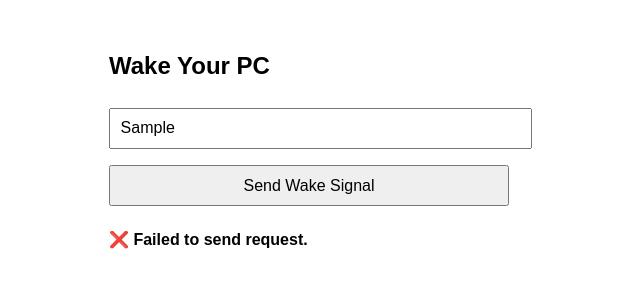
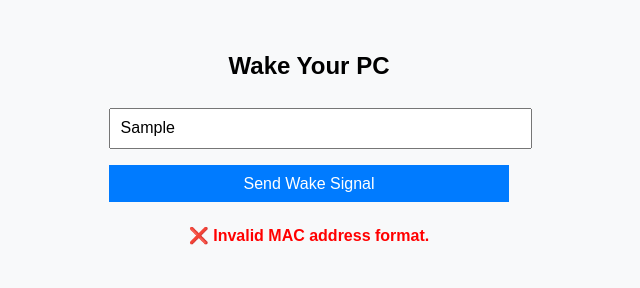
Before and after one commit to Joe-Ralph/wol-ws-bridge, a website: page relay-server/public/index.html in a window 1280 px wide. Both pictures are taken after typing "Sample" into the empty fields and a click on the button "Send Wake Signal". Shown: the whole page, without its empty margins (331-971 px from the left). Drawn offline with Linux system fonts and the light colour scheme; no server answers.

Commit message:
add validation for mac address in UI

```diff
--- a/relay-server/public/index.html
+++ b/relay-server/public/index.html
@@ -1,4 +1,3 @@
-<!-- public/index.html -->
 <!DOCTYPE html>
 <html lang="en">
 <head>
@@ -11,32 +10,73 @@
       padding: 2em;
       max-width: 400px;
       margin: auto;
+      background-color: #f8f9fa;
     }
+
+    h2 {
+      text-align: center;
+    }
+
     input, button {
       padding: 0.6em;
       width: 100%;
       margin: 0.5em 0;
       font-size: 1em;
     }
+
+    button {
+      background-color: #007bff;
+      color: white;
+      border: none;
+      cursor: pointer;
+    }
+
+    button:hover {
+      background-color: #0056b3;
+    }
+
     .status {
       margin-top: 1em;
       font-weight: bold;
+      text-align: center;
+    }
+
+    .error {
+      color: red;
+    }
+
+    .success {
+      color: green;
     }
   </style>
 </head>
 <body>
   <h2>Wake Your PC</h2>
-  <input type="text" id="mac" placeholder="Enter MAC Address" />
+  <input type="text" id="mac" placeholder="Enter MAC Address (e.g. 00:11:22:33:44:55)" />
   <button onclick="sendWake()">Send Wake Signal</button>
   <div class="status" id="status"></div>
 
   <script>
+    function isValidMac(mac) {
+      const macRegex = /^([0-9A-Fa-f]{2}[:-]){5}([0-9A-Fa-f]{2})$/;
+      return macRegex.test(mac);
+    }
+
     async function sendWake() {
       const mac = document.getElementById("mac").value.trim();
       const statusEl = document.getElementById("status");
 
+      statusEl.className = "status"; // Reset
+
       if (!mac) {
         statusEl.textContent = "❌ Please enter a MAC address.";
+        statusEl.classList.add("error");
+        return;
+      }
+
+      if (!isValidMac(mac)) {
+        statusEl.textContent = "❌ Invalid MAC address format.";
+        statusEl.classList.add("error");
         return;
       }
 
@@ -50,12 +90,15 @@
         const result = await response.json();
         if (response.ok) {
           statusEl.textContent = `✅ ${result.message}`;
+          statusEl.classList.add("success");
         } else {
           statusEl.textContent = `❌ ${result.error}`;
+          statusEl.classList.add("error");
         }
       } catch (err) {
         console.error(err);
         statusEl.textContent = "❌ Failed to send request.";
+        statusEl.classList.add("error");
       }
     }
   </script>
```
